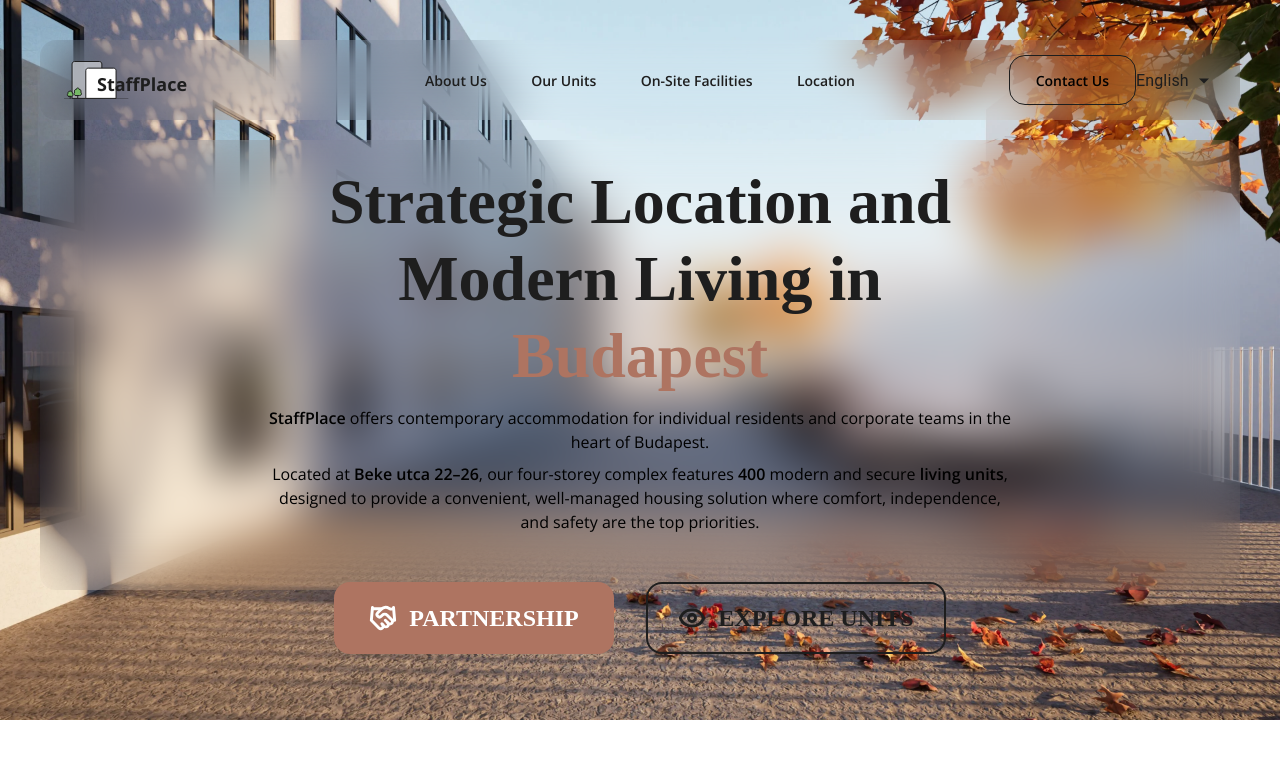
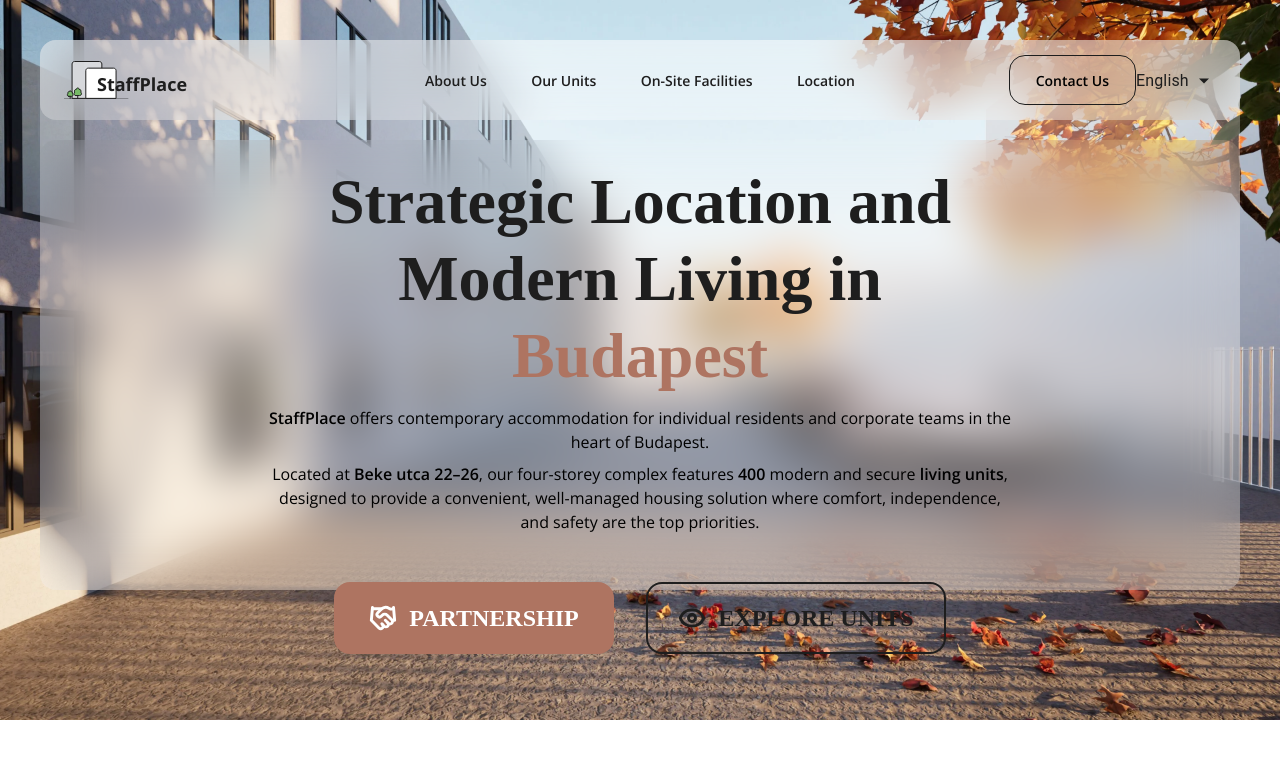
Before and after one commit to ZubalYana/stuffPlace-frontend, a React (Vite) app: page / in a window 1280 px wide. Shown: the top 758 px of the page. Built offline with nearby package versions, Linux system fonts and the light colour scheme; a web font is replaced by a local one.

Commit message:
customize text-selection, add white accent to the blurred parts

```diff
--- a/src/App.css
+++ b/src/App.css
@@ -15,3 +15,8 @@ ol,
 link {
   font-family: 'Open Sans';
 }
+
+::selection {
+  background-color: #AE7461;
+  color: #fff;
+}
--- a/src/components/elements/Header.tsx
+++ b/src/components/elements/Header.tsx
@@ -2,8 +2,9 @@ import { Logo } from "./Logo";
 import { LanguageSwitcher } from "./LanguageSwitcher";
 export function Header() {
     return (
-        <div className="w-full h-20 rounded-2xl flex justify-between items-center bg-[rgba(255, 255, 255, 0.5)] backdrop-blur-xl
-px-6">
+        <div className="w-full h-20 rounded-2xl flex justify-between items-center bg-[rgba(255, 255, 255, 0.5)] backdrop-blur-xl px-6">
+            <div className="absolute inset-0 bg-white/30 rounded-2xl pointer-events-none z-0"></div>
+            <div className="z-9999 w-full h-full rounded-2xl flex justify-between items-center">
                 <div className="w-[18%]">
                     <Logo />
                 </div>
@@ -22,5 +23,6 @@ px-6">
                     <LanguageSwitcher />
                 </div>
             </div>
+        </div>
     );
 }
--- a/src/components/pages/MainPage.tsx
+++ b/src/components/pages/MainPage.tsx
@@ -4,6 +4,7 @@ export function MainPage() {
     return (
         <div className="w-full h-screen p-10">
             <div className="z-20 relative">
+                <div className="absolute inset-0 bg-white/30 rounded-2xl pointer-events-none z-0"></div>
                 <Header />
                 <div className="w-full h-[450px] rounded-2xl flex flex-col items-center bg-[rgba(255, 255, 255, 0.5)] backdrop-blur-xl px-6 py-6 mt-5">
                     <h1 className="w-[60%] text-[64px] text-center font-bold text-[#1E1E1E] leading-[1.2]">Strategic Location and Modern Living in <span className="text-[#AE7461]">Budapest</span></h1>
@@ -17,12 +18,12 @@ export function MainPage() {
 
                     <div className="flex items-center gap-8 mt-12">
 
-                        <div className="w-[280px] h-18 flex justify-center items-center rounded-2xl bg-[#AE7461] gap-3">
+                        <div className="w-[280px] h-18 flex justify-center items-center rounded-2xl bg-[#AE7461] gap-3 cursor-pointer">
                             <Handshake color="white" size={28} strokeWidth={2.5} />
                             <h3 className="uppercase text-white font-bold text-[24px]">Partnership</h3>
                         </div>
 
-                        <div className="w-[300px] h-18 flex justify-center items-center rounded-2xl border-[#1E1E1E] border-2 gap-3">
+                        <div className="w-[300px] h-18 flex justify-center items-center rounded-2xl border-[#1E1E1E] border-2 gap-3 cursor-pointer">
                             <Eye color="#1E1E1E" size={28} strokeWidth={2.5} />
                             <h3 className="uppercase text-[#1E1E1E] font-bold text-[24px]">Explore Units</h3>
                         </div>
```
Lines whose indentation alone changed are shown as unchanged.
